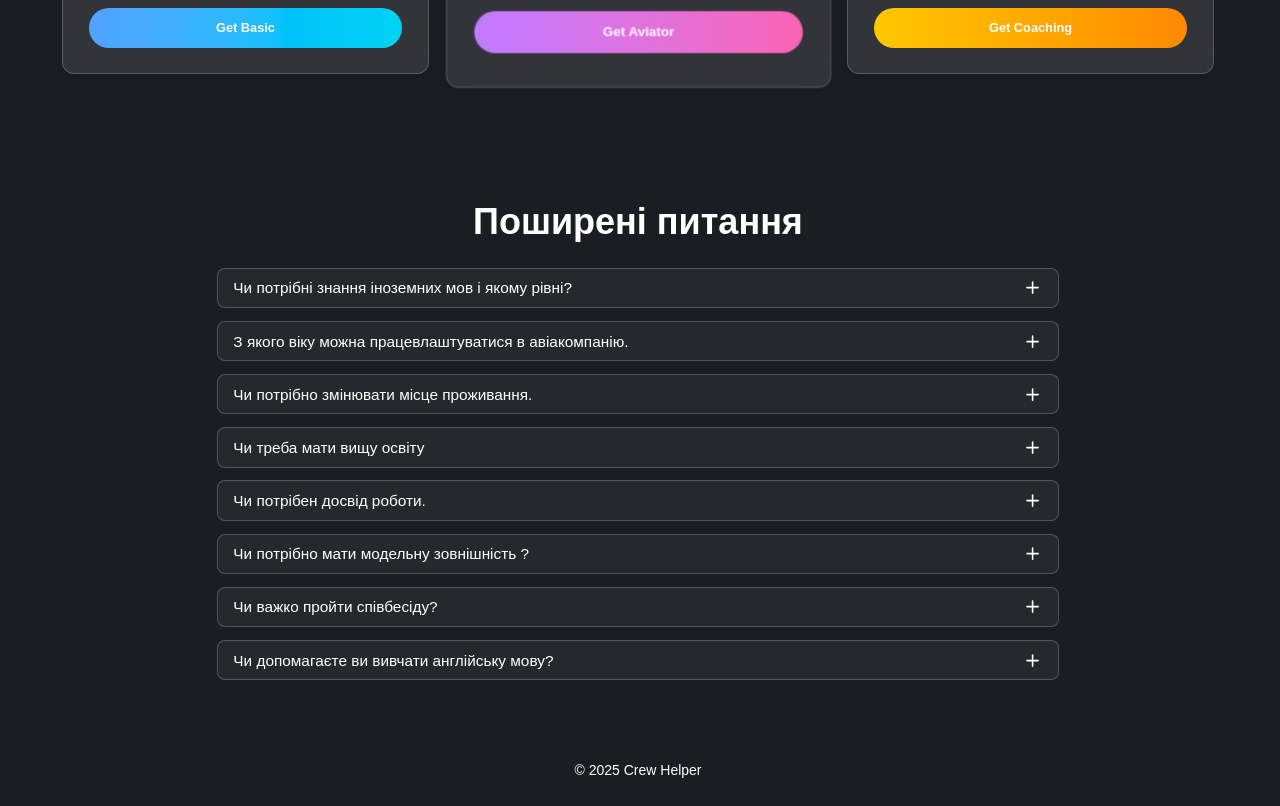
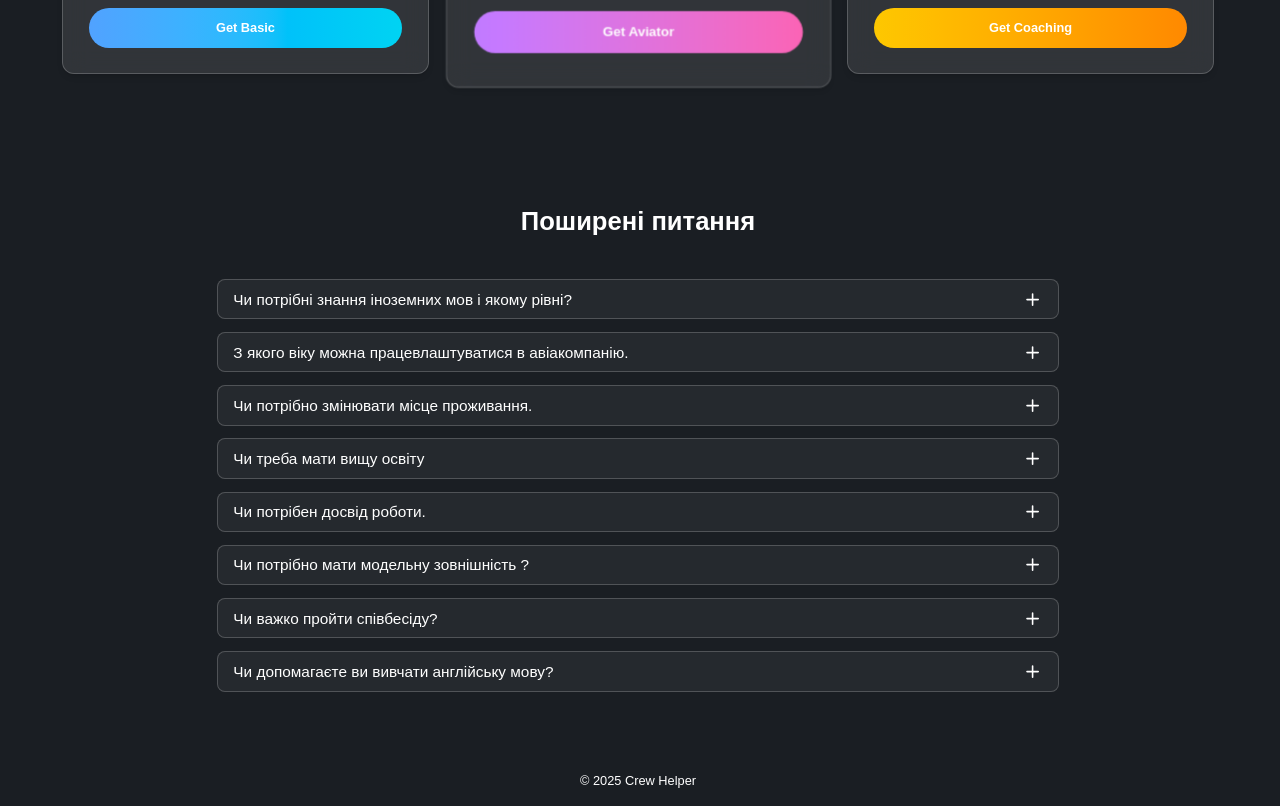
Before and after one commit to cloudmenson/cloudmenson.github.io, a Next.js app: page / in a window 1280 px wide. Shown: the part 1880-2686 px from the top of the page. Built offline with nearby package versions, Linux system fonts and the light colour scheme.

Commit message:
Added animations

```diff
--- a/src/app/layout.tsx
+++ b/src/app/layout.tsx
@@ -36,7 +36,9 @@ export default function RootLayout({
               "text-footer-text"
             )}
           >
-            © {new Date().getFullYear()} Crew Helper
+            <p className="text-[1vw]">
+              © {new Date().getFullYear()} Crew Helper
+            </p>
           </footer>
         </I18nProvider>
       </body>
--- a/src/app/screens/FAQ/index.tsx
+++ b/src/app/screens/FAQ/index.tsx
@@ -14,8 +14,14 @@ export const FAQ = () => {
   };
 
   return (
-    <section className="max-w-[70%] w-full py-[5vw] px-[2vw] mx-auto text-section-text">
-      <h2 className="text-3xl md:text-4xl font-bold text-center mb-[2vw]">
+    <motion.section
+      className="max-w-[70%] w-full py-[5vw] px-[2vw] mx-auto text-section-text"
+      initial={{ opacity: 0, y: 50 }}
+      whileInView={{ opacity: 1, y: 0 }}
+      viewport={{ once: true, amount: 0.3 }}
+      transition={{ duration: 0.6, ease: "easeOut" }}
+    >
+      <h2 className="text-[2vw] font-bold text-center mb-[3vw]">
         Поширені питання
       </h2>
 
@@ -23,8 +29,11 @@ export const FAQ = () => {
         {questions.map((item, index) => {
           const isOpen = openIndex === index;
           return (
-            <div
+            <motion.div
               key={index}
+              initial={{ opacity: 0, y: 20 }}
+              animate={{ opacity: 1, y: 0 }}
+              transition={{ duration: 0.4, delay: index * 0.1 }}
               className="border border-white/20 rounded-lg overflow-hidden transition-all duration-300 bg-white/5 hover:bg-white/10"
             >
               <button
@@ -57,10 +66,10 @@ export const FAQ = () => {
                   </motion.div>
                 )}
               </AnimatePresence>
-            </div>
+            </motion.div>
           );
         })}
       </div>
-    </section>
+    </motion.section>
   );
 };
```
Also changed, not shown: src/app/globals.css (line endings or trailing spaces).
